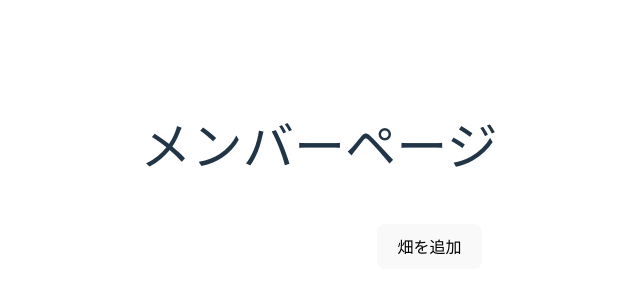
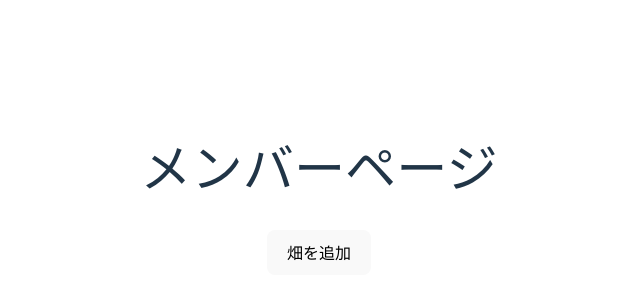
Before and after one commit to Eno0516/wo-app_v2, a React (Vite) app in the folder frontend/: page /memberPage in a window 1280 px wide. Shown: the part 210-510 px from the top of the page, without its empty margins (321-961 px from the left). Built offline with nearby package versions, Linux system fonts and the light colour scheme.

Commit message:
cssを調整

```diff
--- a/frontend/src/user/components/MemberPage/Farm/ManageFarm/ManageFarmArea.tsx
+++ b/frontend/src/user/components/MemberPage/Farm/ManageFarm/ManageFarmArea.tsx
@@ -48,28 +48,12 @@ function ManageFarmArea () {
         navigate(`/manageFarm?farmUUID=${result}`)
     }
     return (
-        <div style={{ padding: "16px" }}>
-            <div
-            style={{
-                display: "flex",
-                justifyContent: "flex-end",
-                marginBottom: "12px",
-            }}
-            >
-                <AddFarmButton
-                    mode="add"
-                />
-            </div>
+        <div className="content-box">
+            <div><AddFarmButton
+            mode="add"
+            /></div>
             {isRegisteredFarm &&
-            <div
-            style={{
-                border: "1px solid #ccc",
-                borderRadius: "8px",
-                padding: "16px",
-                maxWidth: "500px",
-                minWidth: "250px"
-            }}
-            >
+            <div>
                 { registeredFarms.map((farm)=>(
                     <FarmLinkButton
                     key={farm.farmUuid}
--- a/frontend/src/user/pages/LoginPage.tsx
+++ b/frontend/src/user/pages/LoginPage.tsx
@@ -17,6 +17,7 @@ function LoginPage() {
             groupId:groupId,
             password: password
         }
+        console.log("req",requestBody)
         try {
             const res = await apiClient.postLogin(requestBody)
             console.log("res",res)
@@ -33,14 +34,7 @@ function LoginPage() {
     }
 
     return (
-        <form onSubmit={handleSubmit}
-        style=
-        {{
-            display: "flex",
-            flexDirection: "column",
-            gap: "12px",
-        }}
-        >
+        <form onSubmit={handleSubmit}>
             <h1>ログイン</h1>
             <input
                 placeholder="グループID"
--- a/frontend/src/user/pages/ManageFarmPage.tsx
+++ b/frontend/src/user/pages/ManageFarmPage.tsx
@@ -78,9 +78,7 @@ function ManageFarmPage () {
 
     return(
         <>
-        <div
-        style={{ fontSize: "1.5rem", fontWeight: "bold", marginBottom: "16px" }}
-        >
+        <div>
             {farmBasicInfo[0]?.farmName ?? "読み込み中..."}
         </div>
         <div>
```
Also changed, not shown: frontend/src/user/components/MemberPage/Farm/ManageFarm/FarmArea.tsx (+5 -9 lines), 2 other files (tests, documents, lock files or other folders).
